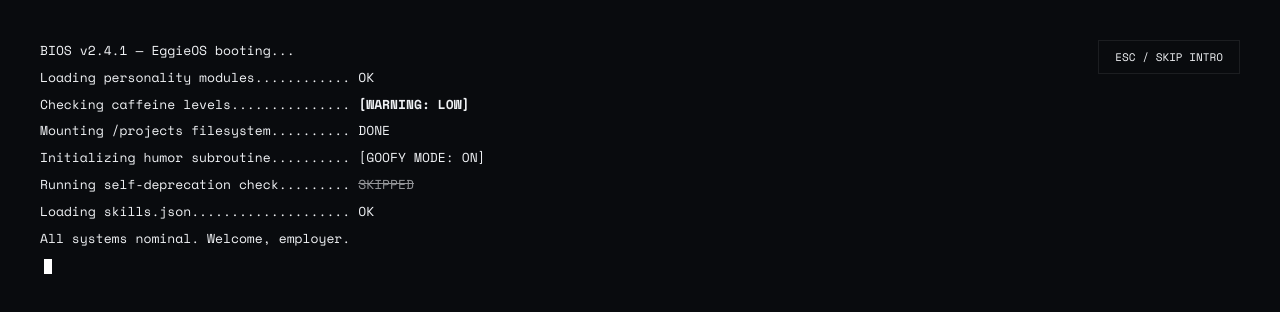
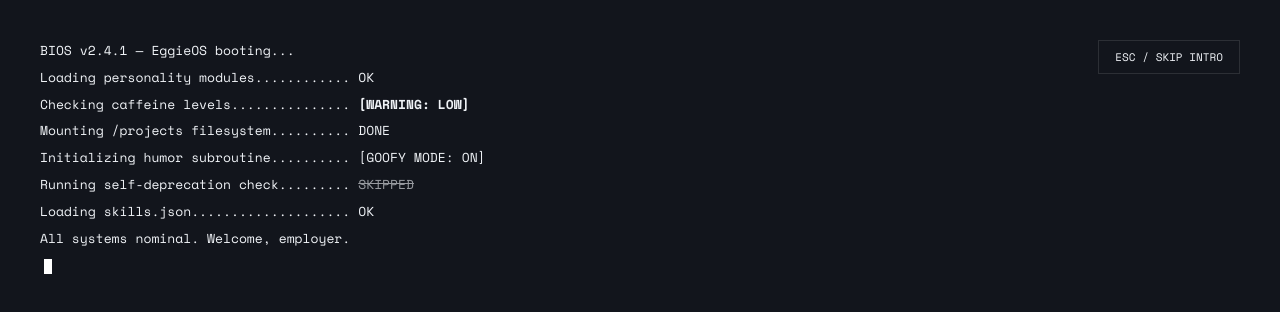
Before and after one commit to Eggie20/Eggie_Portfolio, a React (Vite) app: page / in a window 1280 px wide. Shown: the top 312 px of the page. Built offline with nearby package versions, Linux system fonts and the light colour scheme.

Commit message:
Adjust dark mode to modern midnight slate palette (not pitch black)

```diff
--- a/src/index.css
+++ b/src/index.css
@@ -1,17 +1,17 @@
 @import url('https://fonts.googleapis.com/css2?family=Inter:wght@300;400;500&family=Space+Mono:ital,wght@0,400;0,700;1,400;1,700&display=swap');
 
 :root {
-  --bg: #090b0e;
-  --panel: #0f1318;
-  --line: rgba(255, 255, 255, 0.08);
-  --text: #f0f2f5;
-  --muted: #8b949e;
-  --border: rgba(255, 255, 255, 0.08);
-  --border-active: rgba(255, 255, 255, 0.35);
+  --bg: #12151c;
+  --panel: #1a1f29;
+  --line: rgba(255, 255, 255, 0.11);
+  --text: #f0f3f7;
+  --muted: #94a1b2;
+  --border: rgba(255, 255, 255, 0.11);
+  --border-active: rgba(255, 255, 255, 0.45);
   --accent: #7fd9c4;
   --amber: #e8b04b;
   --done: #6fbf73;
-  --accent-hover: rgba(255, 255, 255, 0.04);
+  --accent-hover: rgba(255, 255, 255, 0.06);
   --font-mono: 'Space Mono', monospace;
   --font-body: 'Inter', sans-serif;
   color-scheme: dark;
@@ -1339,7 +1339,8 @@ html {
   left: 0;
   width: 100vw;
   height: 100vh;
-  background-color: rgba(0, 0, 0, 0.85);
+  background-color: rgba(10, 14, 20, 0.75);
+  backdrop-filter: blur(4px);
   display: flex;
   align-items: center;
   justify-content: center;
```
